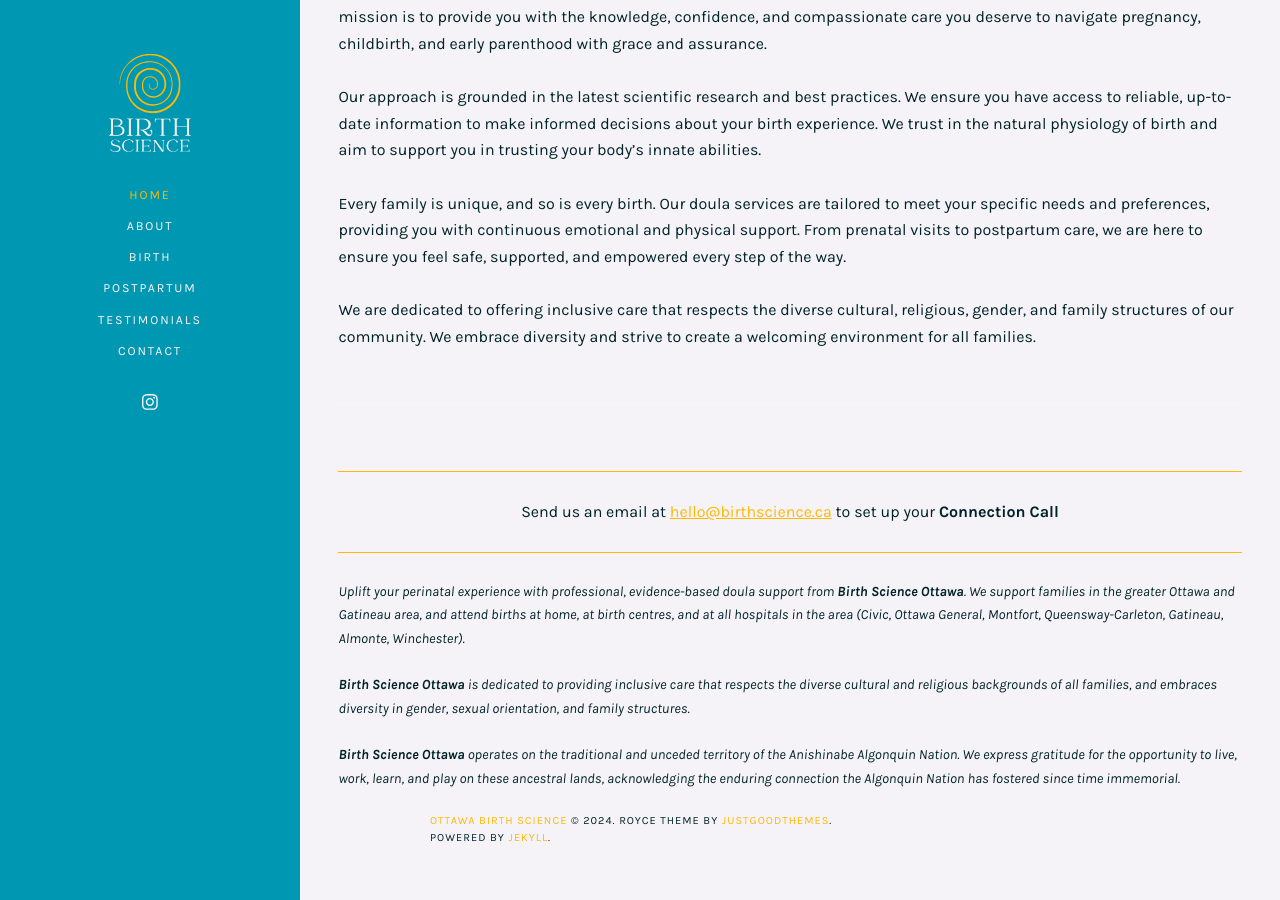
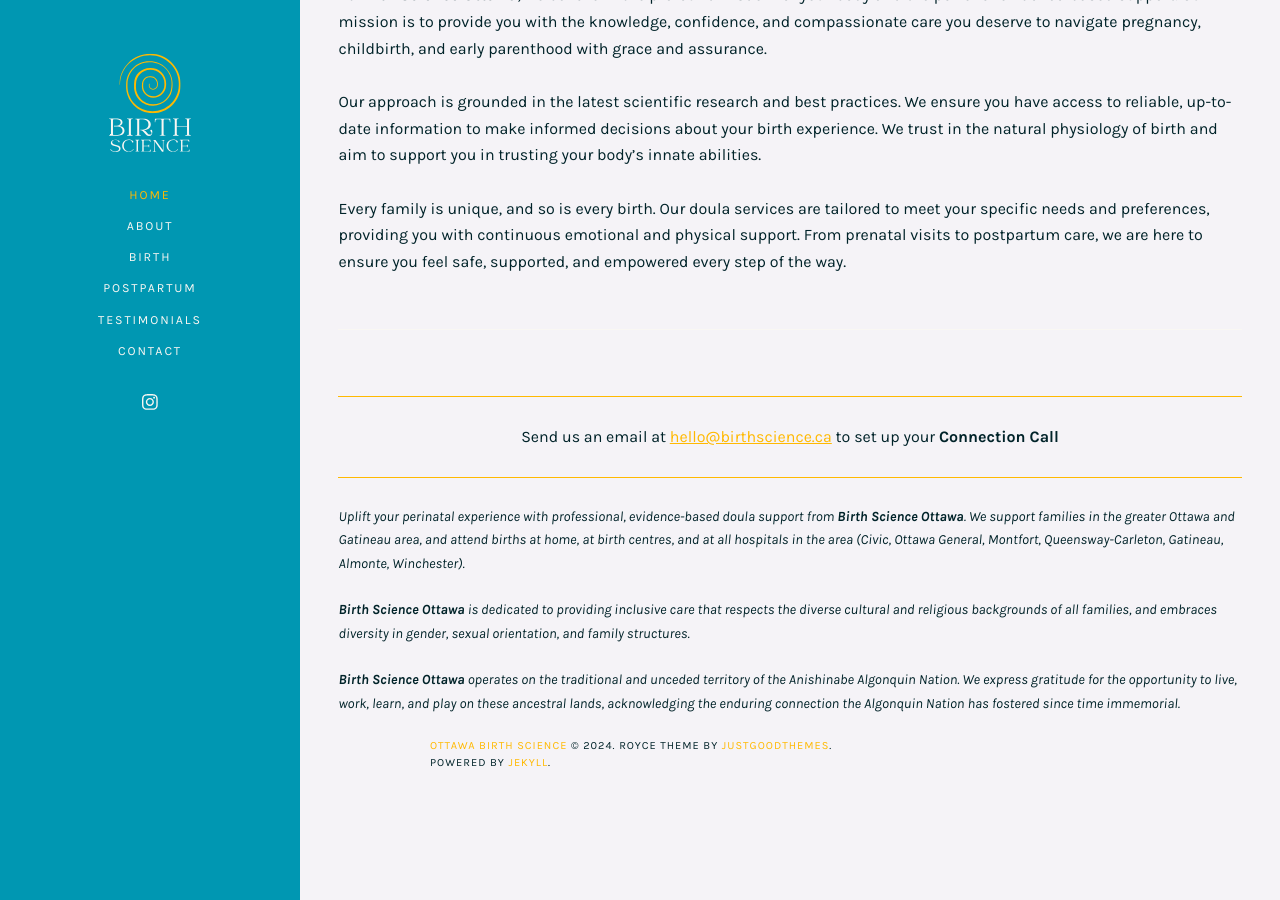
Before and after one commit to mch3rry/mypage, a Jekyll site: the page built from index.html, in a window 1280 px wide and 900 px high, scrolled down 656 px. Built offline with Jekyll 4.4.1, drawn with Linux system fonts in a browser that asks for light colours; the list of posts is cut into pages by our own code.

Commit message:
Update index.html

```diff
--- a/index.html
+++ b/index.html
@@ -16,16 +16,13 @@
     <img src="assets/images/FrontPage.png" alt="A colourful home library.">
   </figure><br><br>
 
-  <p style="text-align: center; font-style: italic; font-size: 19px">Reach out to schedule a <a href="https://birthscience.ca/contact"><b>Connection Call</b></a>, and learn how our personalized support can elevate your journey into parenthood.</p>
+  <p style="text-align: center; font-style: italic; font-size: 20px">Reach out to schedule a <a href="https://birthscience.ca/contact"><b>Connection Call</b></a>, and learn how our personalized support can elevate your journey into parenthood.</p>
 
   <p>At <b>Birth Science Ottawa</b>, we believe in the profound wisdom of your body and the power of evidence-based support. Our mission is to provide you with the knowledge, confidence, and compassionate care you deserve to navigate pregnancy, childbirth, and early parenthood with grace and assurance.</p>
 
   <p>Our approach is grounded in the latest scientific research and best practices. We ensure you have access to reliable, up-to-date information to make informed decisions about your birth experience. We trust in the natural physiology of birth and aim to support you in trusting your body’s innate abilities.</p>
 
   <p>Every family is unique, and so is every birth. Our doula services are tailored to meet your specific needs and preferences, providing you with continuous emotional and physical support. From prenatal visits to postpartum care, we are here to ensure you feel safe, supported, and empowered every step of the way.</p>
-
-  <p>We are dedicated to offering inclusive care that respects the diverse cultural, religious, gender, and family structures of our community. We embrace diversity and strive to create a welcoming environment for all families.</p>
-
 </body>
 
 
```
